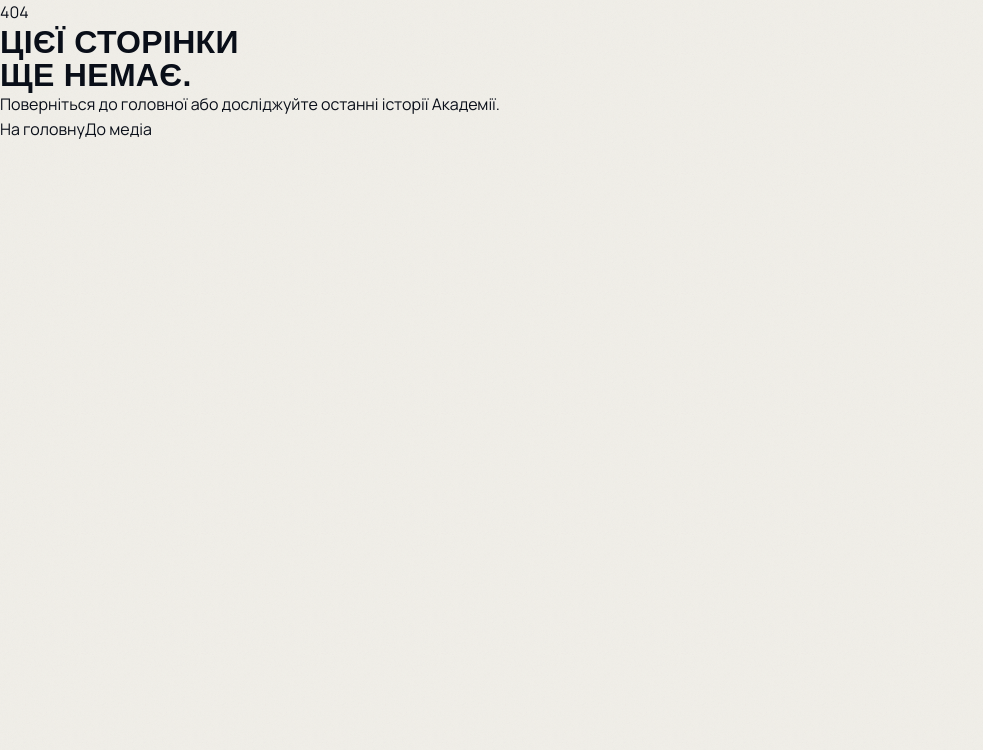
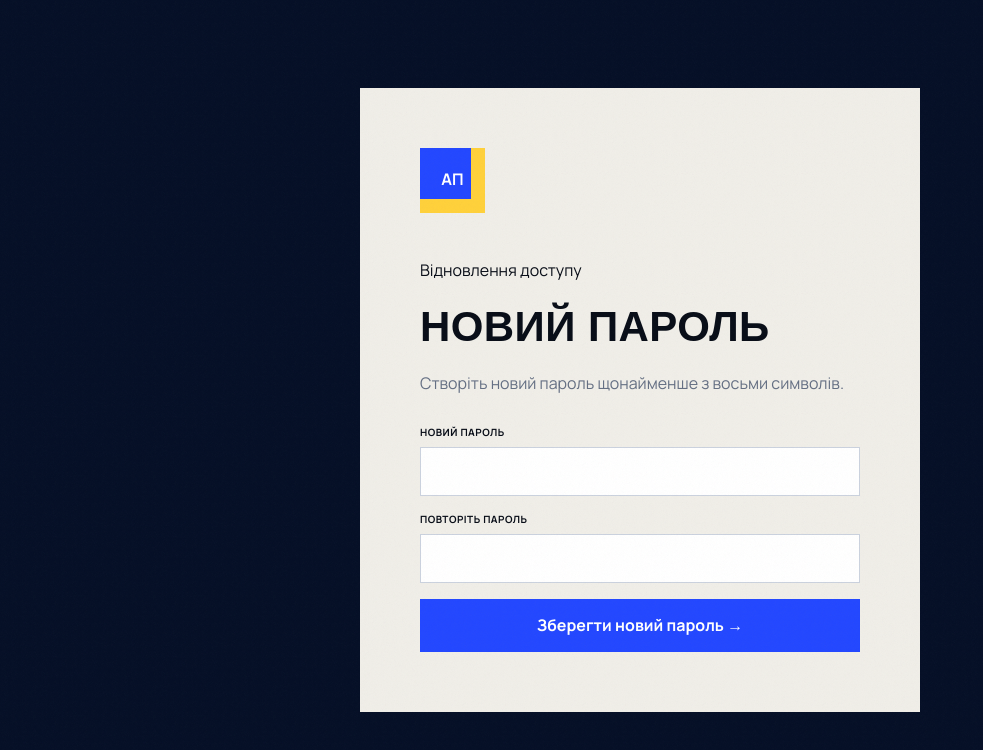
Before and after one commit to heads-and-tails/apsvt-website, a Next.js app: page /panel/reset-password in a window 1280 px wide. Before the commit this address had no page. Shown: the top 750 px of the page, without its empty margins (0-983 px from the left). Built offline with nearby package versions, Linux system fonts and the light colour scheme; a web font is replaced by a local one.

Commit message:
Add editorial password recovery

```diff
--- a/app/auth/callback/route.ts
+++ b/app/auth/callback/route.ts
@@ -7,10 +7,12 @@ export async function GET(request: Request) {
   const code = url.searchParams.get("code");
   const tokenHash = url.searchParams.get("token_hash");
   const type = url.searchParams.get("type") as EmailOtpType | null;
+  const requestedNext = url.searchParams.get("next");
+  const next = requestedNext?.startsWith("/") && !requestedNext.startsWith("//") ? requestedNext : "/panel";
   const supabase = await createServerSupabaseClient();
 
   if (code) await supabase.auth.exchangeCodeForSession(code);
   else if (tokenHash && type) await supabase.auth.verifyOtp({ token_hash: tokenHash, type });
 
-  return NextResponse.redirect(new URL("/panel", request.url));
+  return NextResponse.redirect(new URL(next, request.url));
 }
--- a/app/expanded.css
+++ b/app/expanded.css
@@ -487,6 +487,7 @@ table.weekly-schedule tbody tr:hover td{background:#f7f8ff}
 .editorial-login input{display:block;width:100%;margin-top:8px;border:1px solid #cbd2de;background:#fff;padding:14px;font:14px var(--body);text-transform:none}
 .editorial-login button,.auth-signout{border:0;background:var(--cobalt);color:#fff;padding:14px 18px;font-weight:800}
 .editorial-login button:disabled{opacity:.6}.auth-error{margin:0;color:#a92735!important;font-weight:700;font-size:12px}
+.forgot-password-link{justify-self:start!important;width:auto!important;min-height:0!important;background:transparent!important;color:var(--cobalt)!important;padding:0 0 3px!important;margin:0!important;border-bottom:2px solid var(--gold);font-size:12px;font-weight:800}.auth-success{margin:0;color:#17663a!important;font-weight:700;font-size:12px;background:#dff5e8;padding:12px}
 .auth-security{border-left:4px solid var(--gold);padding-left:13px;font-size:11px;line-height:1.5}
 .auth-setup{margin-top:25px;padding:18px;background:#fff;border-top:4px solid var(--gold)}
 .auth-setup b{font:700 13px var(--disp);text-transform:uppercase}.auth-setup p{margin-bottom:0;font-size:12px}
--- a/app/panel/login/LoginForm.tsx
+++ b/app/panel/login/LoginForm.tsx
@@ -31,5 +31,6 @@ export function LoginForm() {
     <label>Пароль<input type="password" autoComplete="current-password" required minLength={8} value={password} onChange={(event) => setPassword(event.target.value)} placeholder="Ваш пароль" /></label>
     {message && <p className="auth-error" role="alert">{message}</p>}
     <button disabled={busy} type="submit">{busy ? "Перевіряємо…" : "Увійти до панелі →"}</button>
+    <a className="forgot-password-link" href="/panel/forgot-password">Забули пароль?</a>
   </form>;
 }
--- /dev/null
+++ b/app/panel/reset-password/ResetPasswordForm.tsx
@@ -0,0 +1,30 @@
+"use client";
+
+import { useState } from "react";
+import { useRouter } from "next/navigation";
+import { createClient } from "@/lib/supabase/client";
+
+export function ResetPasswordForm() {
+  const router = useRouter();
+  const [password, setPassword] = useState("");
+  const [confirm, setConfirm] = useState("");
+  const [message, setMessage] = useState("");
+  const [busy, setBusy] = useState(false);
+
+  async function submit(event: React.FormEvent) {
+    event.preventDefault(); setMessage("");
+    if (password.length < 8) { setMessage("Пароль має містити щонайменше 8 символів."); return; }
+    if (password !== confirm) { setMessage("Паролі не збігаються."); return; }
+    setBusy(true);
+    const { error } = await createClient().auth.updateUser({ password });
+    if (error) { setMessage("Посилання недійсне або вже використане. Запросіть нове."); setBusy(false); return; }
+    router.replace("/panel"); router.refresh();
+  }
+
+  return <form className="editorial-login" onSubmit={submit}>
+    <label>Новий пароль<input type="password" autoComplete="new-password" required minLength={8} value={password} onChange={(event) => setPassword(event.target.value)} /></label>
+    <label>Повторіть пароль<input type="password" autoComplete="new-password" required minLength={8} value={confirm} onChange={(event) => setConfirm(event.target.value)} /></label>
+    {message && <p className="auth-error" role="alert">{message}</p>}
+    <button disabled={busy} type="submit">{busy ? "Зберігаємо…" : "Зберегти новий пароль →"}</button>
+  </form>;
+}
--- /dev/null
+++ b/app/panel/reset-password/page.tsx
@@ -0,0 +1,14 @@
+import type { Metadata } from "next";
+import { ResetPasswordForm } from "./ResetPasswordForm";
+
+export const metadata: Metadata = { title: "Новий пароль" };
+export const dynamic = "force-dynamic";
+
+export default function ResetPasswordPage() {
+  return <main className="auth-page"><div className="auth-card editorial-auth-card">
+    <span className="auth-mark">АП</span><span className="kicker blue">Відновлення доступу</span>
+    <h1>Новий пароль</h1>
+    <p>Створіть новий пароль щонайменше з восьми символів.</p>
+    <ResetPasswordForm />
+  </div></main>;
+}
```
Also changed, not shown: app/api/auth/forgot-password/route.ts (added, +21 -0 lines), app/panel/forgot-password/ForgotPasswordForm.tsx (added, +24 -0 lines), app/panel/forgot-password/page.tsx (added, +15 -0 lines), 1 other file (tests, documents, lock files or other folders).
